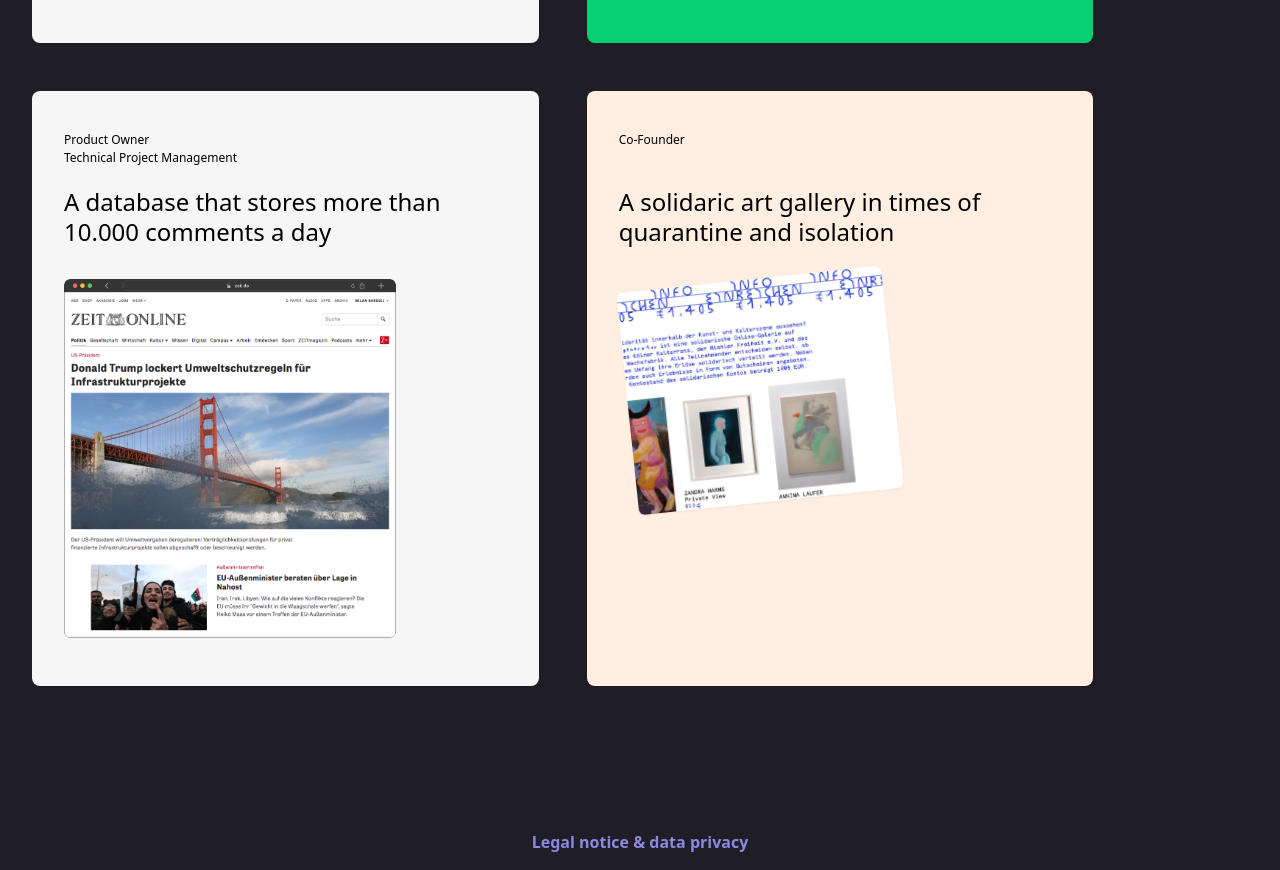
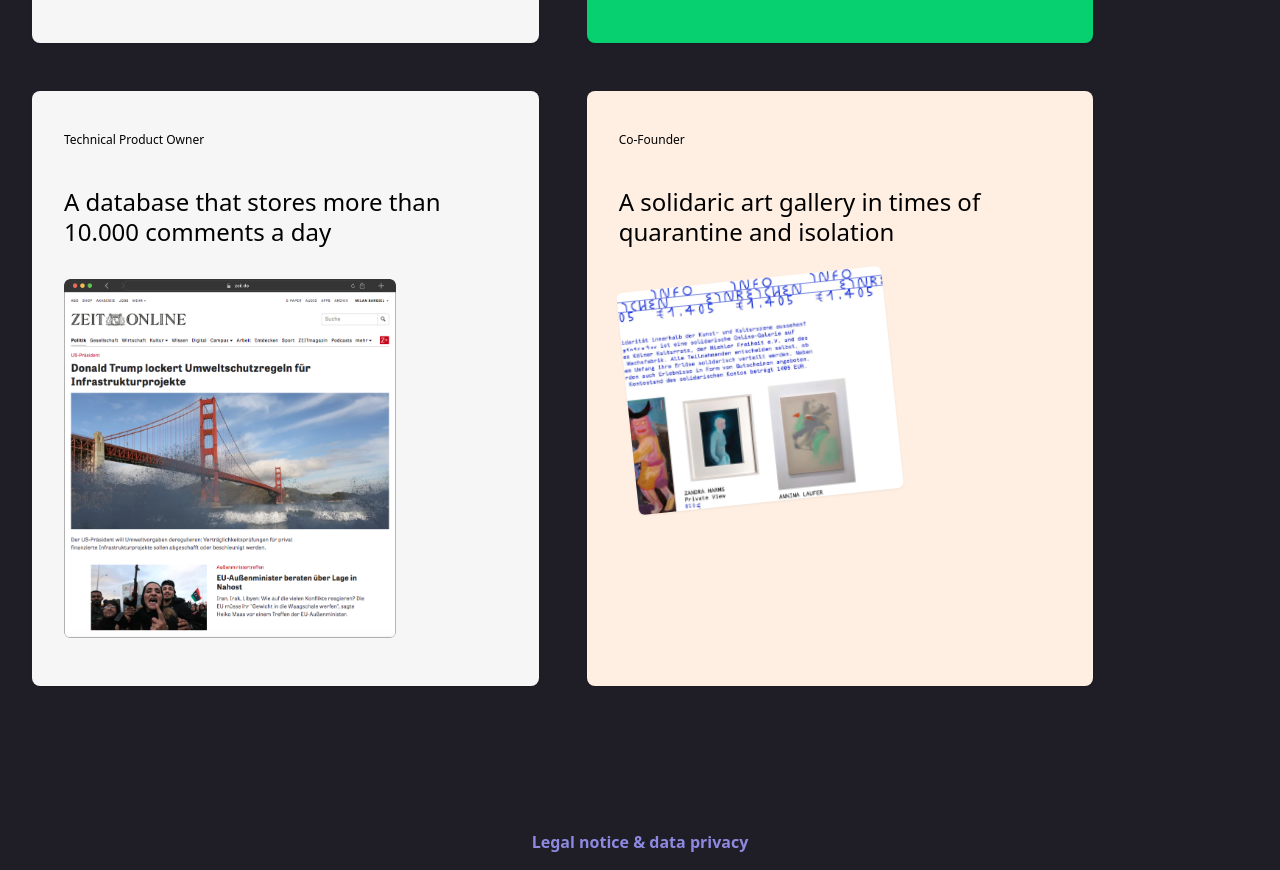
Before and after one commit to milanbargiel/portfolio, a Next.js app: page / in a window 1280 px wide. Shown: the part 1260-2130 px from the top of the page. Built offline with nearby package versions, Linux system fonts and the light colour scheme.

Commit message:
Update overview page

```diff
--- a/components/project-list.js
+++ b/components/project-list.js
@@ -53,7 +53,7 @@ export default function ProjectList() {
           color="#07D070"
         ></Project>
         <Project
-          roles={['Product Owner', 'Technical Project Management']}
+          roles={['Technical Product Owner']}
           title="A database that stores more than 10.000 comments a day"
           image={commentsPic}
           imageAlt="Screenshot from ZEIT ONLINE"
```
